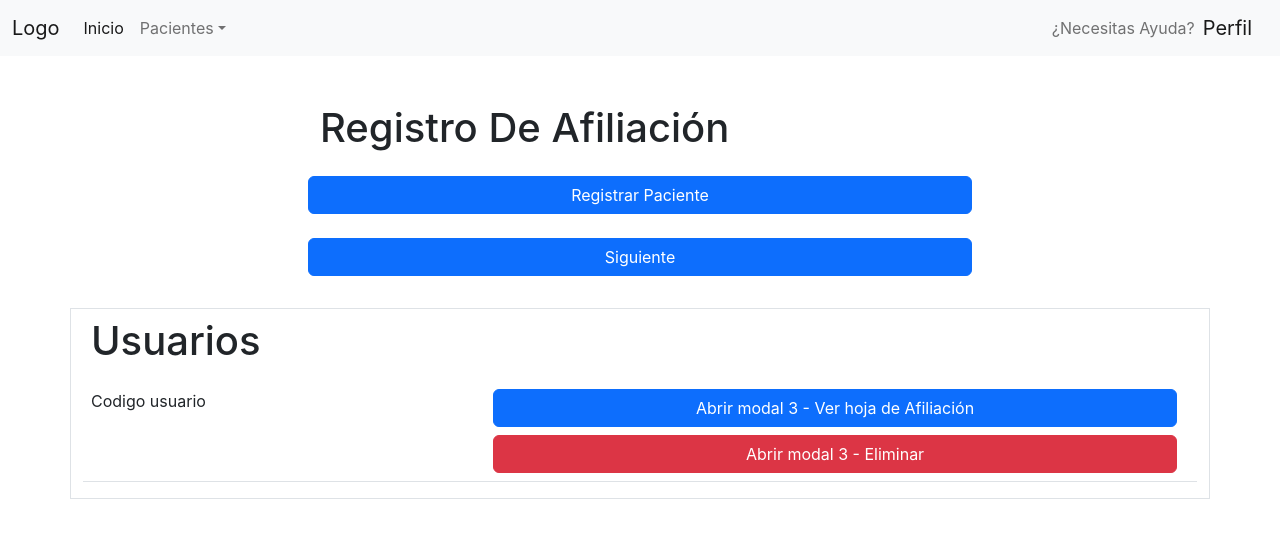
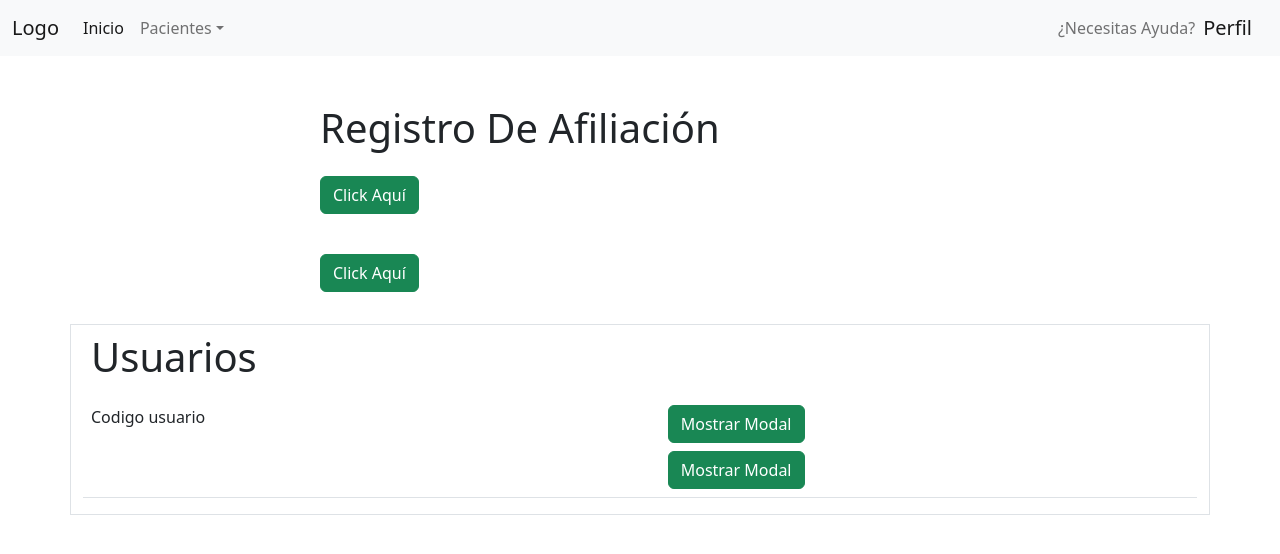
Before and after one commit to windstrike21/ingSoftwareII_ulima, a React (Create React App) app: page / in a window 1280 px wide. Shown: the top 554 px of the page. Built offline with nearby package versions, Linux system fonts and the light colour scheme.

Commit message:
Se lograron los modales, falta solo ajustarlos completamente a lo pedido (Color y Relleno)

```diff
--- a/package.json
+++ b/package.json
@@ -13,6 +13,7 @@
     "react-dom": "^18.2.0",
     "react-router-dom": "^6.3.0",
     "react-scripts": "5.0.1",
+    "reactstrap": "^9.1.4",
     "web-vitals": "^2.1.4"
   },
   "scripts": {
--- a/src/Paginas/Personal/RegistroPorPersonal.js
+++ b/src/Paginas/Personal/RegistroPorPersonal.js
@@ -1,14 +1,10 @@
 import React, { useState } from "react";
-import Modal1 from "../Personal/modals/modal_Registrar1";
-import Modal2 from "../Personal/modals/modal_Registrar2";
-import Modal3 from "../Personal/modals/modal_Delete";
-import Modal4 from "../Personal/Actualizar hoja filiacion";
+import Modal1 from "../Personal/modals/mor1";
+import Modal2 from "../Personal/modals/mor2";
+import Modal3 from "../Personal/modals/mor3";
+import Modal4 from "../Personal/modals/mor4";
 
 function Registro_Personal() {
-  const [modalOpen4, setModalOpen4] = useState(false);
-  const [modalOpen3, setModalOpen3] = useState(false);
-  const [modalOpen1, setModalOpen1] = useState(false);
-  const [modalOpen2, setModalOpen2] = useState(false);
 
   return (
     <div className="Registro_Personal mt-5">
@@ -18,30 +14,13 @@ function Registro_Personal() {
       </div>
 
       <div className="d-grid gap-2 col-6 mx-auto">
-      <div className="row mt-3">
-      <button
-        className="openModalBtn  btn btn-md btn-primary" role="dialog"
-        onClick={() => {
-          setModalOpen1(true);
-        }}
-      >
-       Registrar Paciente
-      </button>
-      {modalOpen1 && <Modal1 setOpenModal1={setModalOpen1} />}
+      <div className="row mt-3 mb-3">
+        <Modal1/>
       </div>
 
 
-      <div className="row mt-3">
-      <button
-        className="openModalBtn mb-3 btn btn-md btn-primary"
-        onClick={() => {
-          setModalOpen2(true);
-        }}
-      >
-      Siguiente
-      </button>
-
-      {modalOpen2 && <Modal2 setOpenModal2={setModalOpen2} />}
+      <div className="row mt-3 mb-3">
+        <Modal2/>
       </div>
       </div>
 
@@ -60,26 +39,9 @@ function Registro_Personal() {
         </td>
         <td>
         <div className="container d-grid gap-2 ">
-        <button
-            className = "openModalBtn btn btn-md btn-primary"
-            onClick   = {() => {
-            setModalOpen4(true);
-            }}
-      >
-            Abrir modal 3 - Ver hoja de Afiliación
-            </button>
-             {modalOpen4 && <Modal4 setOpenModal4={setModalOpen4} />}
 
-
-            <button
-            className = "openModalBtn btn btn-md  btn-danger"
-            onClick   = {() => {
-            setModalOpen3(true);
-            }}
-      >
-            Abrir modal 3 - Eliminar
-            </button>
-             {modalOpen3 && <Modal3 setOpenModal3={setModalOpen3} />}
+            <Modal3/>
+            <Modal4/>
              </div>
         </td>
       </tr>
--- /dev/null
+++ b/src/Paginas/Personal/modals/mor1.js
@@ -0,0 +1,58 @@
+import React from 'react';
+import {Button, Modal, ModalHeader, ModalBody, ModalFooter, FormGroup, Input, Label} from 'reactstrap';
+import 'bootstrap/dist/css/bootstrap.css';
+
+class Modal1 extends React.Component{
+  state={
+    abierto: false,
+  }
+
+  abrirModal=()=>{
+    this.setState({abierto: !this.state.abierto});
+  }
+
+  render(){
+
+    const modalStyles={
+      position: "absolute",
+      top: '50%',
+      left: '50%',
+      transform: 'translate(-50%, -50%)'
+    }
+    return(
+      <>
+      <div className="principal">
+        <div className="secundario">
+      <Button color="success" onClick={this.abrirModal}>Click Aquí</Button>
+
+      </div></div>
+
+      <Modal isOpen={this.state.abierto} style={modalStyles}>
+        <ModalHeader>
+          Iniciar Sesión
+        </ModalHeader>
+        <ModalBody>
+          <FormGroup>
+            <Label for="usuario">Usuario</Label>
+            <Input type="text" id="usuario"/>
+          </FormGroup>
+          <FormGroup>
+            <Label for="password">Contraseña</Label>
+            <Input type="text" id="password"/>
+          </FormGroup>
+        </ModalBody>
+
+        <ModalFooter>
+            <Button color="primary">Iniciar Sesión</Button>
+            <Button color="secondary" onClick={this.abrirModal}>Cerrar</Button>
+        </ModalFooter>
+      </Modal>
+
+      </>
+
+
+    )
+  }
+}
+
+export default Modal1;
--- /dev/null
+++ b/src/Paginas/Personal/modals/mor2.js
@@ -0,0 +1,58 @@
+import React from 'react';
+import {Button, Modal, ModalHeader, ModalBody, ModalFooter, FormGroup, Input, Label} from 'reactstrap';
+import 'bootstrap/dist/css/bootstrap.css';
+
+class Modal2 extends React.Component{
+  state={
+    abierto: false,
+  }
+
+  abrirModal=()=>{
+    this.setState({abierto: !this.state.abierto});
+  }
+
+  render(){
+
+    const modalStyles={
+      position: "absolute",
+      top: '50%',
+      left: '50%',
+      transform: 'translate(-50%, -50%)'
+    }
+    return(
+      <>
+      <div className="principal">
+        <div className="secundario">
+        <Button color="success" onClick={this.abrirModal}>Click Aquí</Button>
+
+      </div></div>
+
+      <Modal isOpen={this.state.abierto} style={modalStyles}>
+        <ModalHeader>
+          Iniciar Sesión
+        </ModalHeader>
+        <ModalBody>
+          <FormGroup>
+            <Label for="usuario">Usuario</Label>
+            <Input type="text" id="usuario"/>
+          </FormGroup>
+          <FormGroup>
+            <Label for="password">Contraseña</Label>
+            <Input type="text" id="password"/>
+          </FormGroup>
+        </ModalBody>
+
+        <ModalFooter>
+            <Button color="primary">Iniciar Sesión</Button>
+            <Button color="secondary" onClick={this.abrirModal}>Cerrar</Button>
+        </ModalFooter>
+      </Modal>
+
+      </>
+
+
+    )
+  }
+}
+
+export default Modal2;
--- /dev/null
+++ b/src/Paginas/Personal/modals/mor3.js
@@ -0,0 +1,58 @@
+import React from 'react';
+import {Button, Modal, ModalHeader, ModalBody, ModalFooter, FormGroup, Input, Label} from 'reactstrap';
+import 'bootstrap/dist/css/bootstrap.css';
+
+class Modal3 extends React.Component{
+  state={
+    abierto: false,
+  }
+
+  abrirModal=()=>{
+    this.setState({abierto: !this.state.abierto});
+  }
+
+  render(){
+
+    const modalStyles={
+      position: "absolute",
+      top: '50%',
+      left: '50%',
+      transform: 'translate(-50%, -50%)'
+    }
+    return(
+      <>
+      <div className="principal">
+        <div className="secundario">
+      <Button color="success" onClick={this.abrirModal}>Mostrar Modal</Button>
+
+      </div></div>
+
+      <Modal isOpen={this.state.abierto} style={modalStyles}>
+        <ModalHeader>
+          Iniciar Sesión
+        </ModalHeader>
+        <ModalBody>
+          <FormGroup>
+            <Label for="usuario">Usuario</Label>
+            <Input type="text" id="usuario"/>
+          </FormGroup>
+          <FormGroup>
+            <Label for="password">Contraseña</Label>
+            <Input type="text" id="password"/>
+          </FormGroup>
+        </ModalBody>
+
+        <ModalFooter>
+            <Button color="primary">Iniciar Sesión</Button>
+            <Button color="secondary" onClick={this.abrirModal}>Cerrar</Button>
+        </ModalFooter>
+      </Modal>
+
+      </>
+
+
+    )
+  }
+}
+
+export default Modal3;
--- /dev/null
+++ b/src/Paginas/Personal/modals/mor4.js
@@ -0,0 +1,45 @@
+import React from 'react';
+import {Button, Modal, ModalHeader, ModalBody, ModalFooter, FormGroup, Input, Label} from 'reactstrap';
+import 'bootstrap/dist/css/bootstrap.css';
+import Hoja from '../Actualizar hoja filiacion';
+
+class Modal4 extends React.Component{
+  state={
+    abierto: false,
+  }
+
+  abrirModal=()=>{
+    this.setState({abierto: !this.state.abierto});
+  }
+
+  render(){
+
+    const modalStyles={
+      position: "absolute",
+      top: '50%',
+      left: '50%',
+      transform: 'translate(-50%, -50%)'
+    }
+    return(
+      <>
+      <div className="principal">
+        <div className="secundario">
+      <Button color="success" onClick={this.abrirModal}>Mostrar Modal</Button>
+      <Modal isOpen={this.state.abierto} style={modalStyles}>
+        <Hoja/>
+        <ModalFooter>
+            <Button color="secondary" onClick={this.abrirModal}>Cerrar</Button>
+        </ModalFooter>
+      </Modal>
+
+      </div></div>
+
+
+      </>
+
+
+    )
+  }
+}
+
+export default Modal4;
```
Also changed, not shown: 1 other file (tests, documents, lock files or other folders).
